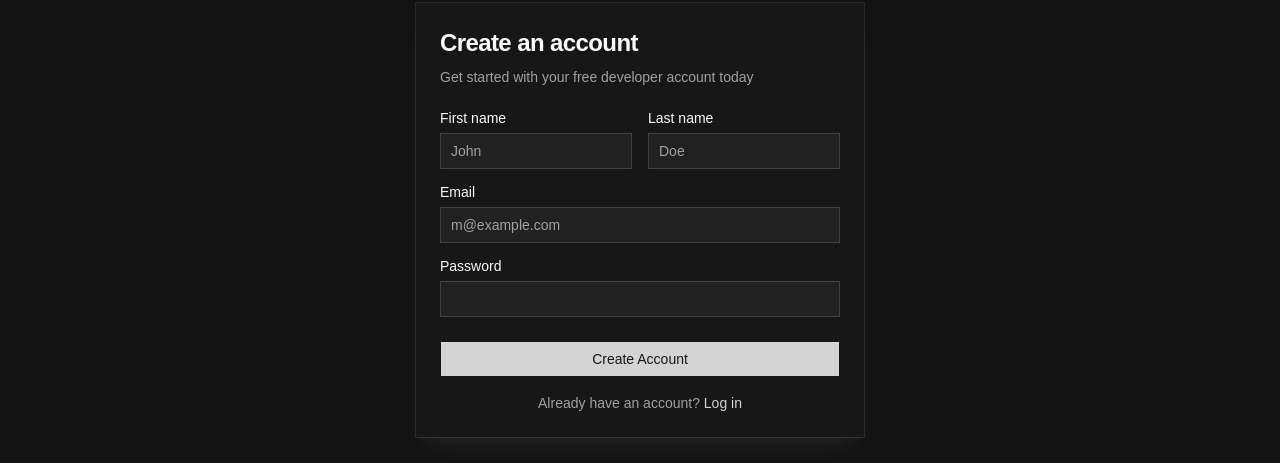
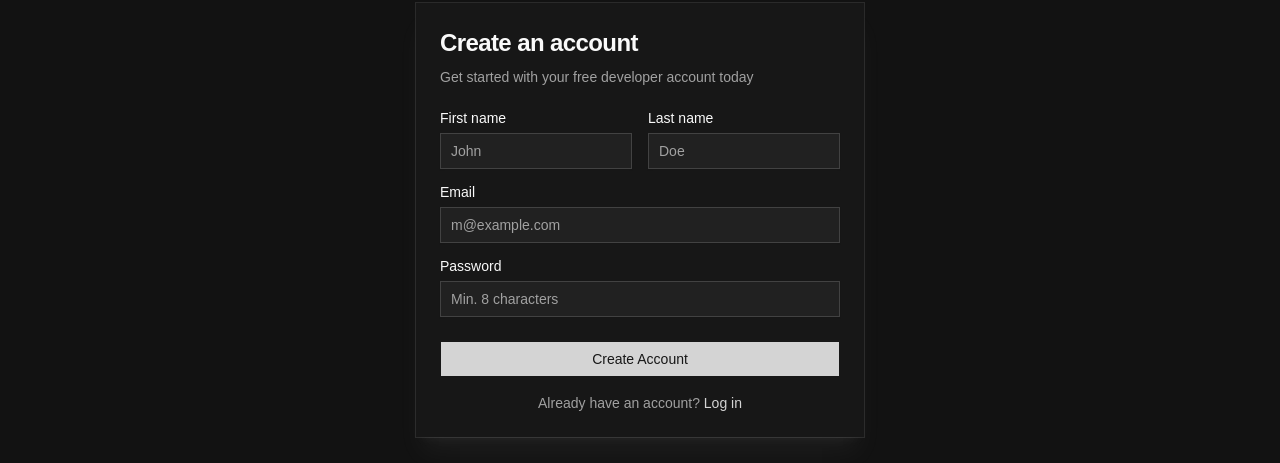
Before and after one commit to nginxdev/ToggleFlow, a React (Vite) app in the folder frontend/: page /signup in a window 1280 px wide. Shown: the part 212-675 px from the top of the page. Built offline with nearby package versions, Linux system fonts and the light colour scheme.

Commit message:
feat: Implement client-side form handling, API integration, and validation for the sign-up page, including state management, loading indicators, and error display.

```diff
--- a/frontend/src/pages/auth/SignUpPage.tsx
+++ b/frontend/src/pages/auth/SignUpPage.tsx
@@ -9,11 +9,64 @@ import {
 } from '@/components/ui/card'
 import { Input } from '@/components/ui/input'
 import { Label } from '@/components/ui/label'
-import { Link } from 'react-router-dom'
-import { Zap } from 'lucide-react'
+import { Link, useNavigate } from 'react-router-dom'
+import { Zap, Loader2 } from 'lucide-react'
 import { ModeToggle } from '@/components/mode-toggle'
+import { useState } from 'react'
 
 export default function SignUpPage() {
+  const navigate = useNavigate()
+  const [formData, setFormData] = useState({
+    firstName: '',
+    lastName: '',
+    email: '',
+    password: '',
+  })
+  const [isLoading, setIsLoading] = useState(false)
+  const [error, setError] = useState<string | null>(null)
+
+  const handleSubmit = async (e: React.FormEvent) => {
+    e.preventDefault()
+    setIsLoading(true)
+    setError(null)
+
+    if (formData.password.length < 8) {
+      setError('Password must be at least 8 characters')
+      setIsLoading(false)
+      return
+    }
+
+    try {
+      // Generate username from first and last name
+      const username = `${formData.firstName}${formData.lastName}`.toLowerCase().replace(/\s/g, '')
+
+      const response = await fetch('http://localhost:3000/api/auth/register', {
+        method: 'POST',
+        headers: {
+          'Content-Type': 'application/json',
+        },
+        body: JSON.stringify({
+          email: formData.email,
+          username: username,
+          password: formData.password,
+        }),
+      })
+
+      if (!response.ok) {
+        const data = await response.json()
+        throw new Error(data.message || 'Registration failed')
+      }
+
+      const data = await response.json()
+      localStorage.setItem('token', data.access_token)
+      navigate('/dashboard')
+    } catch (err) {
+      setError(err instanceof Error ? err.message : 'Registration failed')
+    } finally {
+      setIsLoading(false)
+    }
+  }
+
   return (
     <div className="bg-muted/30 selection:bg-primary/10 flex min-h-screen flex-col">
       <div className="mx-auto flex h-16 w-full max-w-7xl items-center justify-between px-4 sm:px-8">
@@ -34,28 +87,64 @@ export default function SignUpPage() {
               <CardTitle className="text-2xl font-bold tracking-tight">Create an account</CardTitle>
               <CardDescription>Get started with your free developer account today</CardDescription>
             </CardHeader>
+            <form onSubmit={handleSubmit}>
               <CardContent className="grid gap-4">
+                {error && (
+                  <div className="bg-destructive/10 text-destructive rounded-md p-3 text-sm">
+                    {error}
+                  </div>
+                )}
+
                 <div className="grid grid-cols-2 gap-4">
                   <div className="grid gap-2">
                     <Label htmlFor="first-name">First name</Label>
-                  <Input id="first-name" placeholder="John" />
+                    <Input
+                      id="first-name"
+                      placeholder="John"
+                      required
+                      value={formData.firstName}
+                      onChange={(e) => setFormData({ ...formData, firstName: e.target.value })}
+                    />
                   </div>
                   <div className="grid gap-2">
                     <Label htmlFor="last-name">Last name</Label>
-                  <Input id="last-name" placeholder="Doe" />
+                    <Input
+                      id="last-name"
+                      placeholder="Doe"
+                      required
+                      value={formData.lastName}
+                      onChange={(e) => setFormData({ ...formData, lastName: e.target.value })}
+                    />
                   </div>
                 </div>
                 <div className="grid gap-2">
                   <Label htmlFor="email">Email</Label>
-                <Input id="email" type="email" placeholder="m@example.com" />
+                  <Input
+                    id="email"
+                    type="email"
+                    placeholder="m@example.com"
+                    required
+                    value={formData.email}
+                    onChange={(e) => setFormData({ ...formData, email: e.target.value })}
+                  />
                 </div>
                 <div className="grid gap-2">
                   <Label htmlFor="password">Password</Label>
-                <Input id="password" type="password" />
+                  <Input
+                    id="password"
+                    type="password"
+                    placeholder="Min. 8 characters"
+                    required
+                    value={formData.password}
+                    onChange={(e) => setFormData({ ...formData, password: e.target.value })}
+                  />
                 </div>
               </CardContent>
-            <CardFooter className="flex flex-col gap-4">
-              <Button className="w-full">Create Account</Button>
+              <CardFooter className="flex flex-col gap-4 mt-6">
+                <Button type="submit" className="w-full" disabled={isLoading}>
+                  {isLoading && <Loader2 className="mr-2 h-4 w-4 animate-spin" />}
+                  Create Account
+                </Button>
                 <div className="text-muted-foreground text-center text-sm">
                   Already have an account?{' '}
                   <Link
@@ -66,6 +155,7 @@ export default function SignUpPage() {
                   </Link>
                 </div>
               </CardFooter>
+            </form>
           </Card>
         </div>
       </main>
```
Lines whose indentation alone changed are shown as unchanged.
